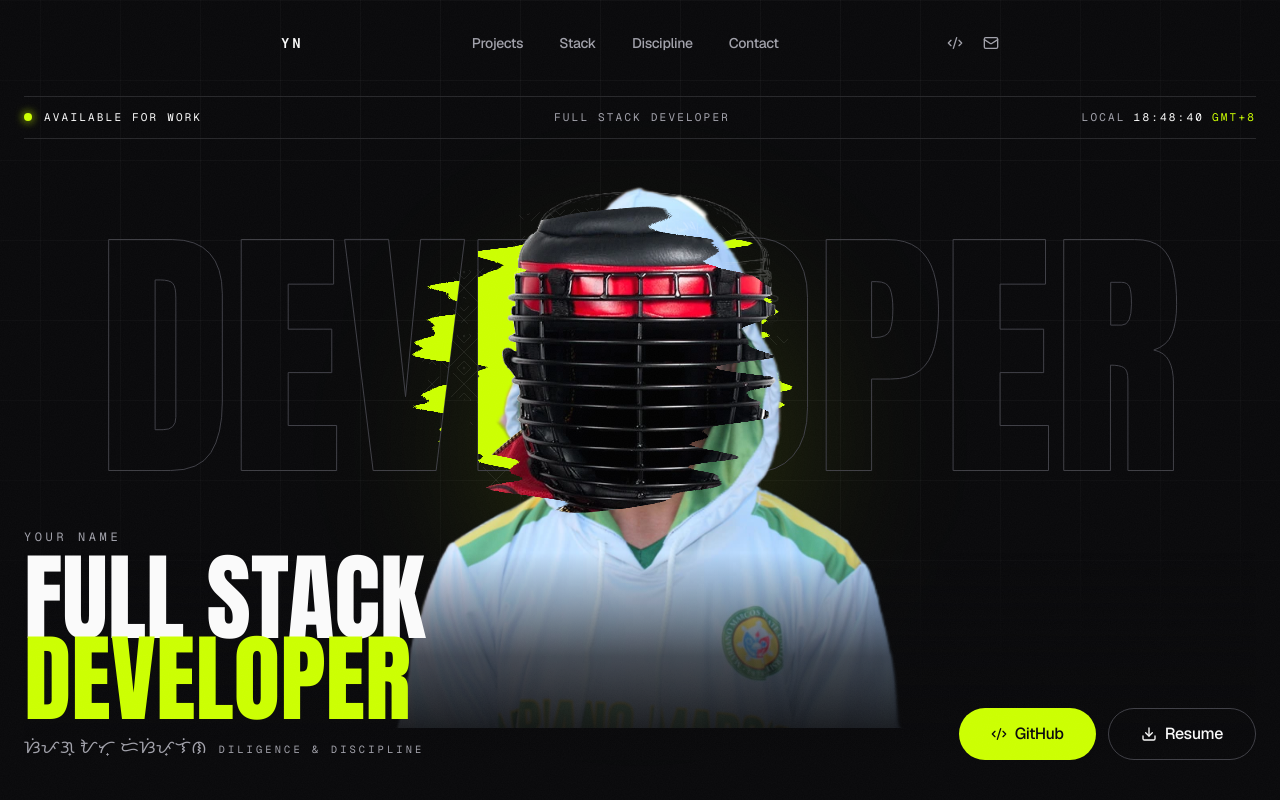
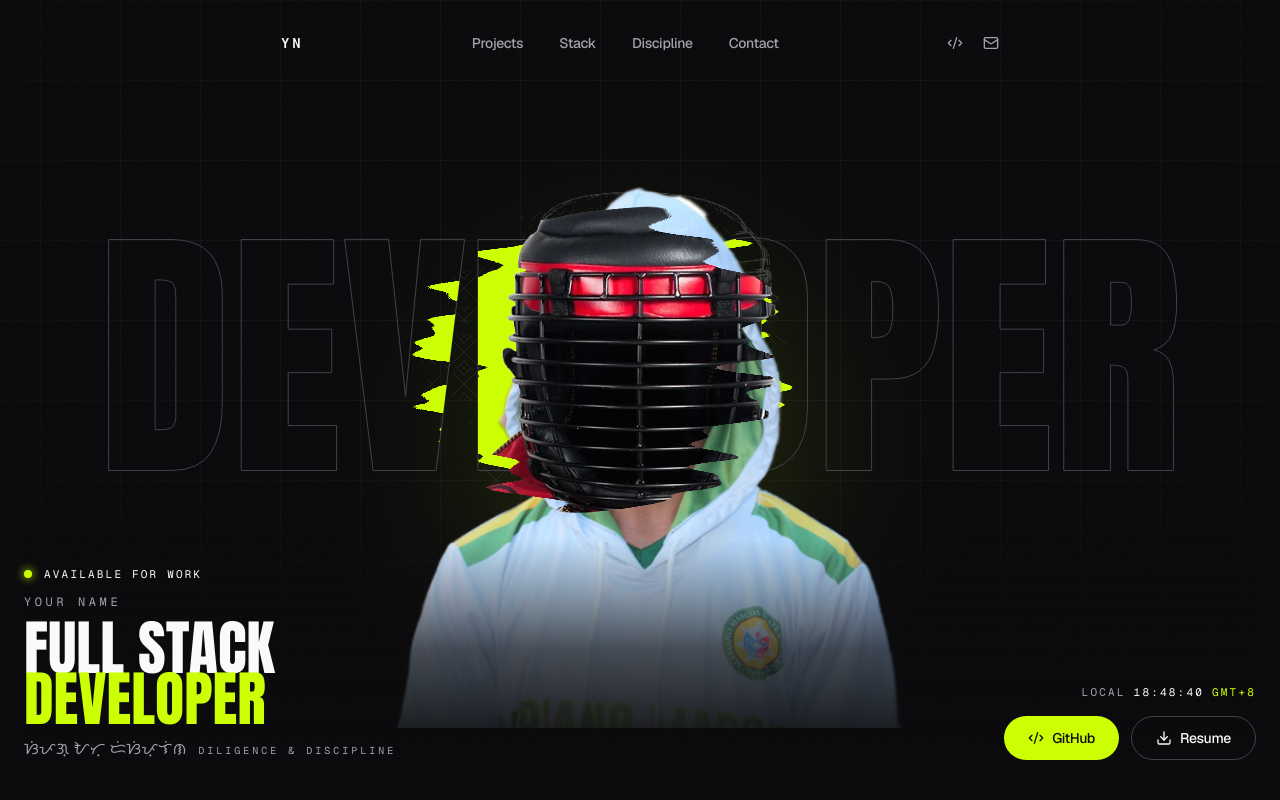
Before and after one commit to afjk-x3/my-portfolio, a Next.js app: page / in a window 1280 px wide. Shown: the top 800 px of the page. Built offline with nearby package versions, Linux system fonts and the light colour scheme; a web font is replaced by a local one.

Commit message:
feat(hero): tuck copy and telemetry into the bottom corners

```diff
--- /dev/null
+++ b/components/sections/hero-status.tsx
@@ -0,0 +1,46 @@
+"use client";
+
+import { siteConfig } from "@/data/site";
+import { useLocalTime } from "@/hooks/use-local-time";
+import { cn } from "@/lib/utils";
+
+const TELEMETRY_TEXT = "font-mono text-[0.6875rem] uppercase tracking-[0.2em] text-muted";
+
+/** Pulsing availability dot and label, from `siteConfig.availability`. */
+export function AvailabilityStatus({ className }: { className?: string }) {
+  const { availability } = siteConfig;
+
+  return (
+    <p className={cn("flex items-center gap-3", TELEMETRY_TEXT, className)}>
+      <span aria-hidden className="relative flex size-2">
+        {availability.isAvailable ? (
+          <span className="absolute inset-0 animate-pulse-dot rounded-full bg-accent" />
+        ) : null}
+        <span
+          className={cn(
+            "relative size-2 rounded-full",
+            availability.isAvailable
+              ? "bg-accent shadow-[0_0_10px_var(--color-accent)]"
+              : "bg-muted",
+          )}
+        />
+      </span>
+      <span className={availability.isAvailable ? "text-fg" : undefined}>
+        {availability.label}
+      </span>
+    </p>
+  );
+}
+
+/** Ticking wall-clock time in the owner's time zone. */
+export function LocalClock({ className }: { className?: string }) {
+  const time = useLocalTime(siteConfig.timeZone);
+
+  return (
+    <p className={cn("flex items-center gap-2 tabular-nums", TELEMETRY_TEXT, className)}>
+      <span>Local</span>
+      <span className="text-fg">{time ?? "--:--:--"}</span>
+      <span className="text-accent">{siteConfig.timeZoneLabel}</span>
+    </p>
+  );
+}
--- a/components/sections/hero.tsx
+++ b/components/sections/hero.tsx
@@ -1,9 +1,9 @@
 import { CodeXml, Download } from "lucide-react";
 
 import { HeroBackdropReveal } from "@/components/sections/hero-backdrop-reveal";
+import { AvailabilityStatus, LocalClock } from "@/components/sections/hero-status";
 import { HeroVisual } from "@/components/sections/hero-visual";
 import { InkRevealSection } from "@/components/sections/ink-reveal";
-import { TelemetryBar } from "@/components/sections/telemetry-bar";
 import { Button } from "@/components/ui/button";
 import { baybayin } from "@/data/baybayin";
 import { siteConfig } from "@/data/site";
@@ -17,44 +17,44 @@
       {/* Hidden layer behind everything: weave and strike slashes. */}
       <HeroBackdropReveal />
 
-      <div className="relative z-20 mx-auto w-full max-w-7xl">
-        <TelemetryBar />
-      </div>
-
       <div className="relative mx-auto flex w-full max-w-7xl flex-1 flex-col">
         <HeroVisual watermark={siteConfig.watermark} />
 
         {/*
-         * Below lg the copy flows under the portrait. From lg up it is pinned
-         * across the bottom of the stage, overlapping the faded portrait edge.
+         * Below lg the copy flows under the portrait. From lg up it is tucked
+         * into the bottom corners so the portrait and the reveal own the screen:
+         * identity bottom-left, clock and actions bottom-right.
          */}
         <div className="relative z-20 -mt-16 flex flex-col items-center gap-6 text-center lg:absolute lg:inset-x-0 lg:bottom-0 lg:mt-0 lg:flex-row lg:items-end lg:justify-between lg:text-left">
-          <div className="flex flex-col gap-3">
+          <div className="flex flex-col items-center gap-3 lg:items-start">
+            <AvailabilityStatus />
             <span className="font-mono text-xs uppercase tracking-[0.3em] text-muted">
               {siteConfig.name}
             </span>
-            <h1 className="font-display text-6xl uppercase leading-[0.85] text-fg sm:text-7xl lg:text-8xl">
+            <h1 className="font-display text-5xl uppercase leading-[0.85] text-fg sm:text-6xl">
               Full Stack
               <span className="block text-accent">Developer</span>
             </h1>
             <p className="flex flex-col items-center gap-1 whitespace-nowrap sm:flex-row sm:items-baseline sm:gap-3 lg:justify-start">
-              <span aria-hidden className="font-baybayin text-lg text-muted">
+              <span aria-hidden className="font-baybayin text-base text-muted">
                 {baybayin.motto.text}
               </span>
-              <span className="font-mono text-[0.65rem] uppercase tracking-[0.3em] text-muted">
+              <span className="font-mono text-[0.625rem] uppercase tracking-[0.3em] text-muted">
                 Diligence &amp; discipline
               </span>
             </p>
           </div>
 
+          <div className="flex flex-col items-center gap-4 lg:items-end">
+            <LocalClock />
             <div className="flex flex-col gap-3 sm:flex-row">
-            <Button asChild size="lg">
+              <Button asChild>
                 <a href={siteConfig.githubUrl} target="_blank" rel="noopener noreferrer">
                   <CodeXml aria-hidden />
                   GitHub
                 </a>
               </Button>
-            <Button asChild variant="outline" size="lg">
+              <Button asChild variant="outline">
                 <a href={siteConfig.resumePath} download>
                   <Download aria-hidden />
                   Resume
@@ -63,6 +63,7 @@
             </div>
           </div>
         </div>
+      </div>
     </InkRevealSection>
   );
 }
--- a/components/sections/telemetry-bar.tsx
+++ /dev/null
@@ -1,46 +0,0 @@
-"use client";
-
-import { siteConfig } from "@/data/site";
-import { useLocalTime } from "@/hooks/use-local-time";
-import { cn } from "@/lib/utils";
-
-export function TelemetryBar({ className }: { className?: string }) {
-  const time = useLocalTime(siteConfig.timeZone);
-  const { availability } = siteConfig;
-
-  return (
-    <div
-      className={cn(
-        "flex items-center justify-between gap-4 border-y border-line py-3 font-mono text-[0.6875rem] uppercase tracking-[0.2em] text-muted",
-        className,
-      )}
-    >
-      <p className="flex items-center gap-3">
-        <span aria-hidden className="relative flex size-2">
-          {availability.isAvailable ? (
-            <span className="absolute inset-0 animate-pulse-dot rounded-full bg-accent" />
-          ) : null}
-          <span
-            className={cn(
-              "relative size-2 rounded-full",
-              availability.isAvailable
-                ? "bg-accent shadow-[0_0_10px_var(--color-accent)]"
-                : "bg-muted",
-            )}
-          />
-        </span>
-        <span className={availability.isAvailable ? "text-fg" : undefined}>
-          {availability.label}
-        </span>
-      </p>
-
-      <p className="hidden md:block">{siteConfig.role}</p>
-
-      <p className="flex items-center gap-2 tabular-nums">
-        <span className="hidden sm:inline">Local</span>
-        <span className="text-fg">{time ?? "--:--:--"}</span>
-        <span className="text-accent">{siteConfig.timeZoneLabel}</span>
-      </p>
-    </div>
-  );
-}
```
Lines whose indentation alone changed are shown as unchanged.
